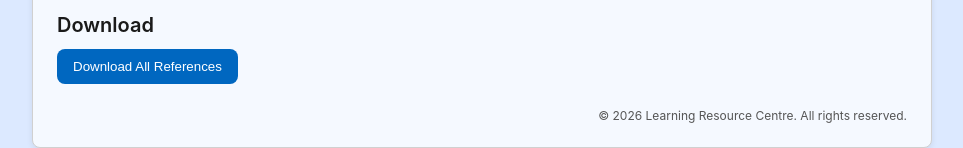
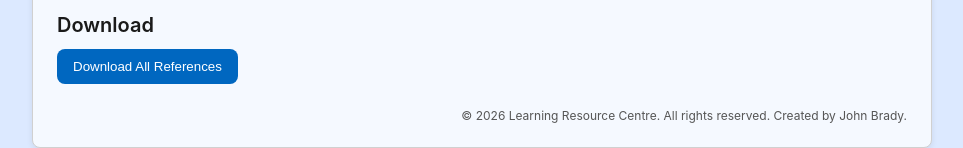
Before and after one commit to J0hnb66/harvard-referencing-tool, a Flask app: page / in a window 1280 px wide. Shown: the part 768-916 px from the top of the page, without its empty margins (158-1121 px from the left). Run offline with Flask 3, Linux system fonts and the light colour scheme.

Commit message:
Working prototype Testing product

```diff
--- a/templates/index.html
+++ b/templates/index.html
@@ -60,6 +60,7 @@
     </div>
     <div class="footer-inside">
         © 2026 Learning Resource Centre. All rights reserved.
+        Created by John Brady.
     </div>
 
 </div>
```
Also changed, not shown: static/app.js (+18 -27 lines), static/style.css (+13 -36 lines).
